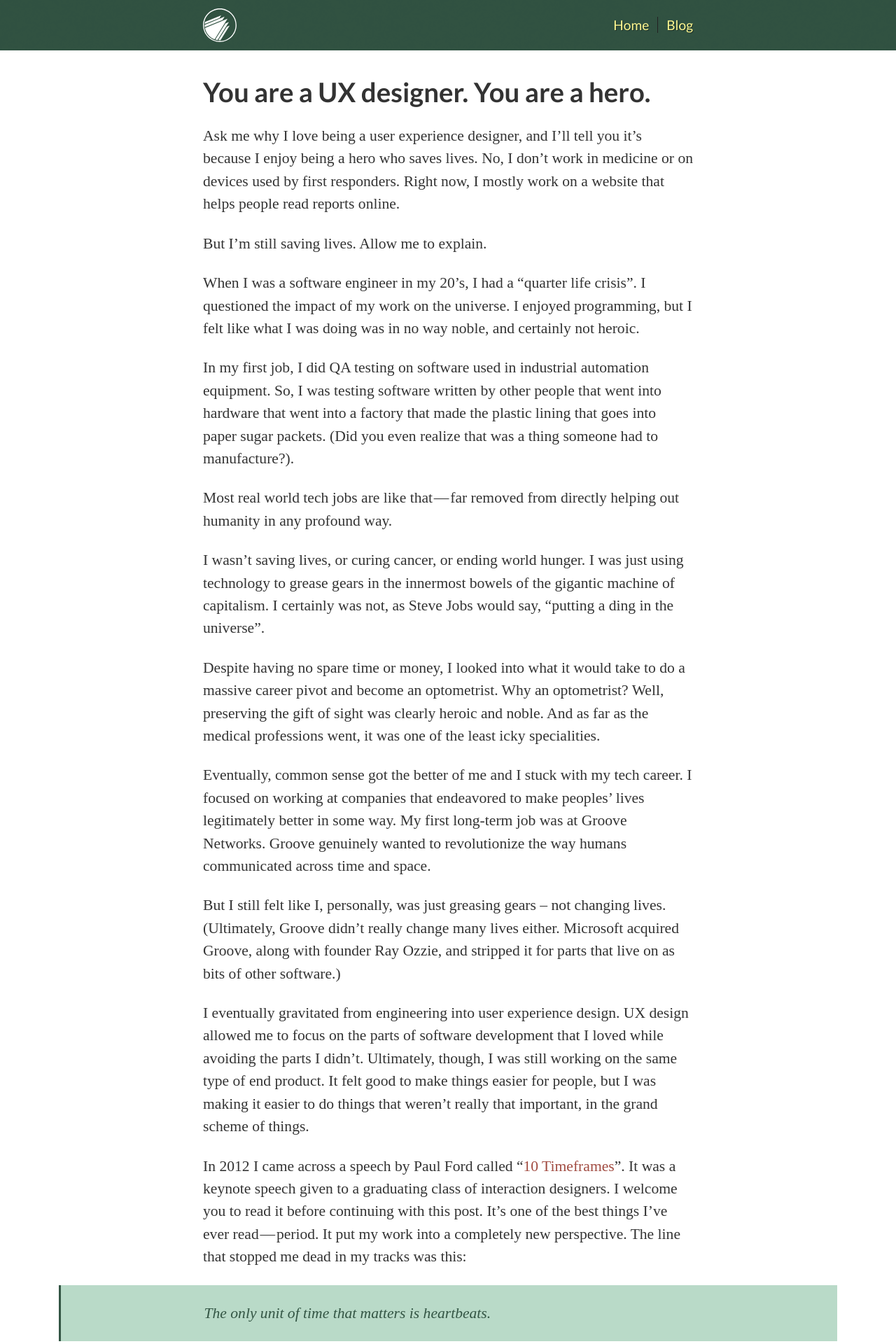
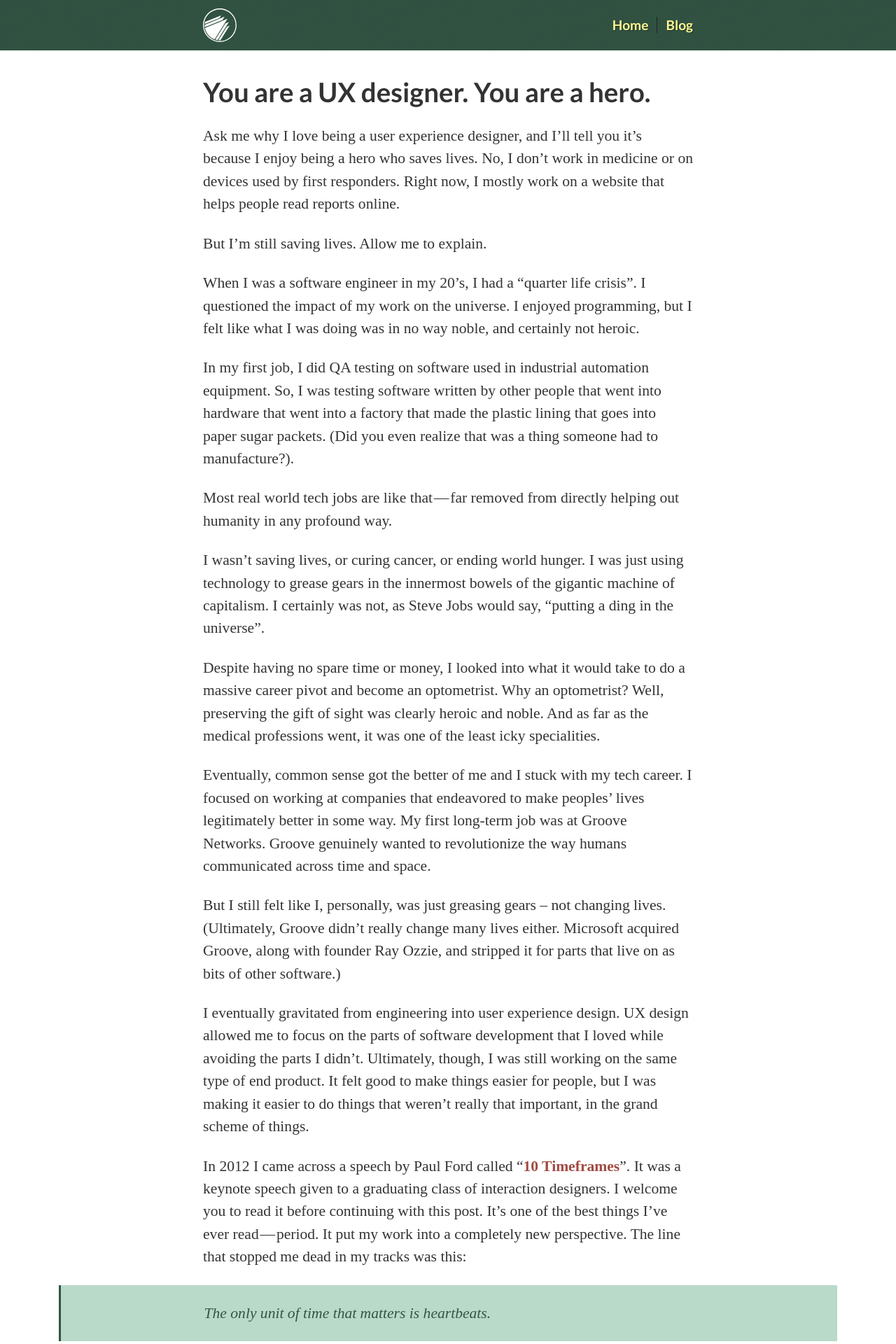
Before and after one commit to jchausse/fp-jekyll, a Jekyll site: the page built from _posts/2015-07-15-you-are-a-ux-designer-hero.md, in a window 1280 px wide. Shown: the top 1920 px of the page at 70% size. Built offline with Jekyll 4.4.1, drawn with Linux system fonts in a browser that asks for light colours; some web fonts are replaced.

Commit message:
Home page perfected? (Except for funky logo resizing).

```diff
--- a/_layouts/home.html
+++ b/_layouts/home.html
@@ -51,7 +51,7 @@
          <ul class="home-post-list">
           {% for post in site.posts limit:3 %}
              <li>
-               {% assign date_format = site.minima.date_format | default: "%b %-d, %Y" %}
+               {% assign date_format = site.minima.date_format | default: "%B %-d, %Y" %}
                <span class="post-meta">{{ post.date | date: date_format }}</span>
                <a class="post-link" href="{{ post.url | relative_url }}">{{ post.title | escape }}</a>
              </li>
--- a/_sass/home.scss
+++ b/_sass/home.scss
@@ -135,7 +135,7 @@
 		.post-meta {
 			color:$color-dark4;
 			display:block;
-			@include font-serif;
+			@include font-sans;
 			@include size-small;
 			margin-bottom: $point-base *.4;
 		}
--- a/_sass/style.scss
+++ b/_sass/style.scss
@@ -21,6 +21,10 @@
 a  {
 	color: $color-dark3;
 	text-decoration:none;
+}
+
+p a, li a, blockquote a {
+	font-weight: bold;
 }
 
 h1, h2, h3, h4, h5, h6 {
```
Also changed, not shown: 3 other files.
